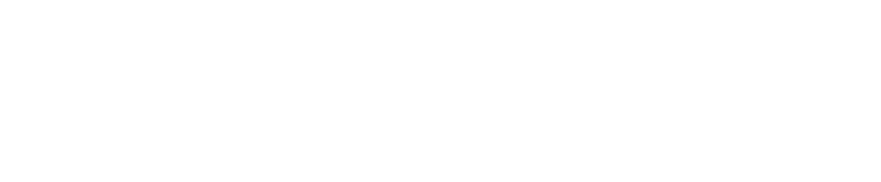
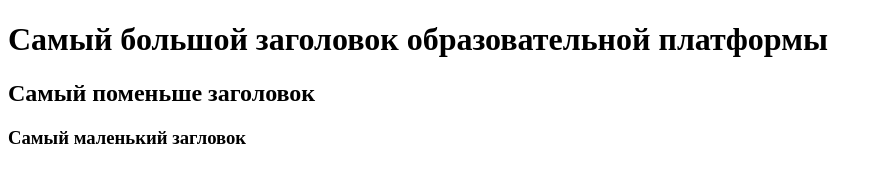
Before and after one commit to Val-ry/project_bazhina, a plain HTML site: page index.html in a window 1280 px wide. Shown: the whole page, without its empty margins (0-881 px from the left). Drawn offline with Linux system fonts and the light colour scheme.

Commit message:
index.html

```diff
--- a/index.html
+++ b/index.html
@@ -3,7 +3,10 @@
 <head>
     <meta charset="UTF-8">
     <meta name="viewport" content="width=device-width, initial-scale=1.0">
-    <title>Document</title>
+    <title>my_project</title>
+    <h1>Самый большой заголовок образовательной платформы</h1>
+    <h2>Самый поменьше заголовок</h2>
+    <h3>Самый маленький загловок</h3>
 </head>
 <body>
 
```
